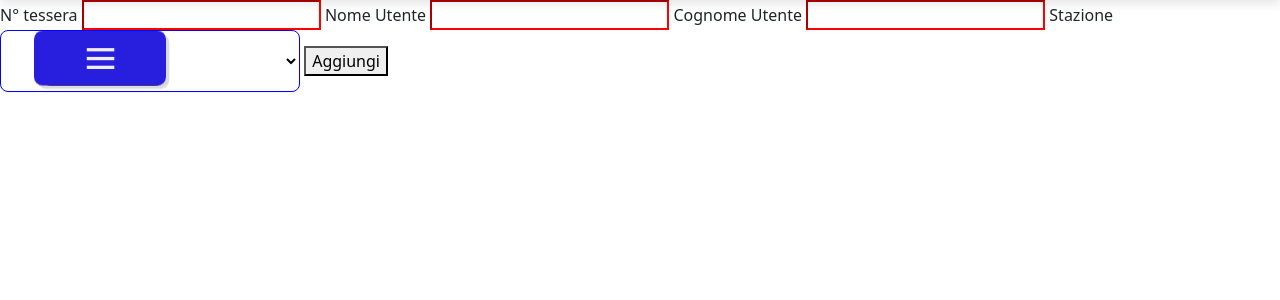
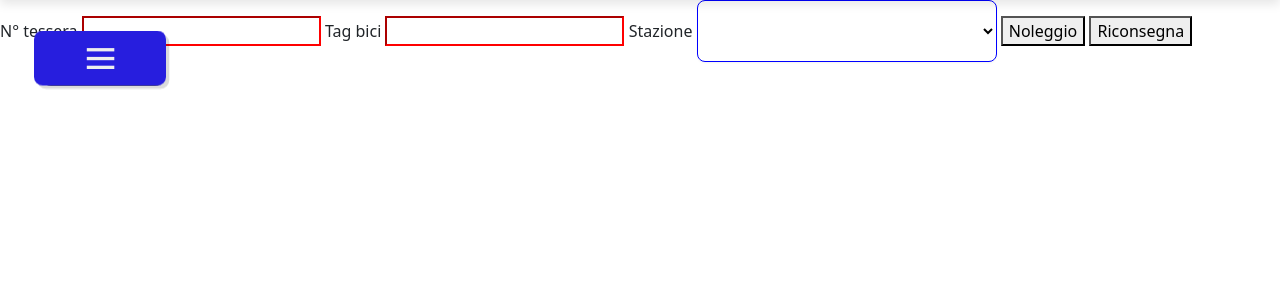
Before and after one commit to marcomasoero/BikeSharing, a PHP site: page /templates/aggiungi_operazione.php in a window 1280 px wide. Shown: the part 82-382 px from the top of the page. Run offline with PHP 8.4, Linux system fonts and the light colour scheme; the visitor is signed in with stand-in values (Sample User, id 1); data that the repository does not hold is empty.

Commit message:
aggiornamenti

```diff
--- a/bike_sharing/php/login_check.php
+++ b/bike_sharing/php/login_check.php
@@ -19,11 +19,7 @@ if (($_POST['user']==$row['user'])&&($_POST['psw']==$row['psw'])){ //se il login
     $_SESSION['id_utente']= $row['id'];
     $_SESSION['nome']=$row['nome'];
     $_SESSION['cognome']=$row['cognome'];
-    if($row["tessera"][0] == "A"){
-        $_SESSION["tipo"] = "amm";
-    }else{
-        $_SESSION["tipo"] = "usr";
-    }
+    $_SESSION['tipo']=$row['tipo'];
     header("location: ../home_riservata.php");
 }else{ //altrimenti rimando alla pagina del FORM di login una variabile "msg" che verrà letto in
     header("location: ../index.php?msg=ERR_ACCESSO");
--- a/bike_sharing/templates/aggiungi_operazione.php
+++ b/bike_sharing/templates/aggiungi_operazione.php
@@ -9,13 +9,11 @@ if (!isset($_SESSION['login']) || ($_SESSION['tipo'] != "A")) {
 ?>
 
 <div>
-    <form action="../php/aggiungi_tessera.php" method="POST">
+    <form action="../php/aggiungi_operazione.php" method="POST">
         <label>N° tessera</label>
         <input type="text" id="n_tessera" name="n_tessera" required>
-        <label>Nome Utente</label>
-        <input type="text" id="nome_utente" name="nome_utente" required>
-        <label>Cognome Utente</label>
-        <input type="text" id="cognome_utente" name="cognome_utente" required>
+        <label>Tag bici</label>
+        <input type="text" id="Tag_bici" name="Tag_bici" required>
         <label>Stazione</label>
         <?php
         require("../conf/db_config.php");
@@ -32,6 +30,7 @@ if (!isset($_SESSION['login']) || ($_SESSION['tipo'] != "A")) {
             echo "</select>";
             $conn->close();
         ?>
-        <button type="submit">Aggiungi</button>
+        <button type="submit" name="operazione" value="noleggio">Noleggio</button>
+        <button type="submit" name="operazione" value="riconsegna">Riconsegna</button>
 </form>
 </div>
```
Also changed, not shown: bike_sharing/php/aggiungi_operazione.php (added, +26 -0 lines).
